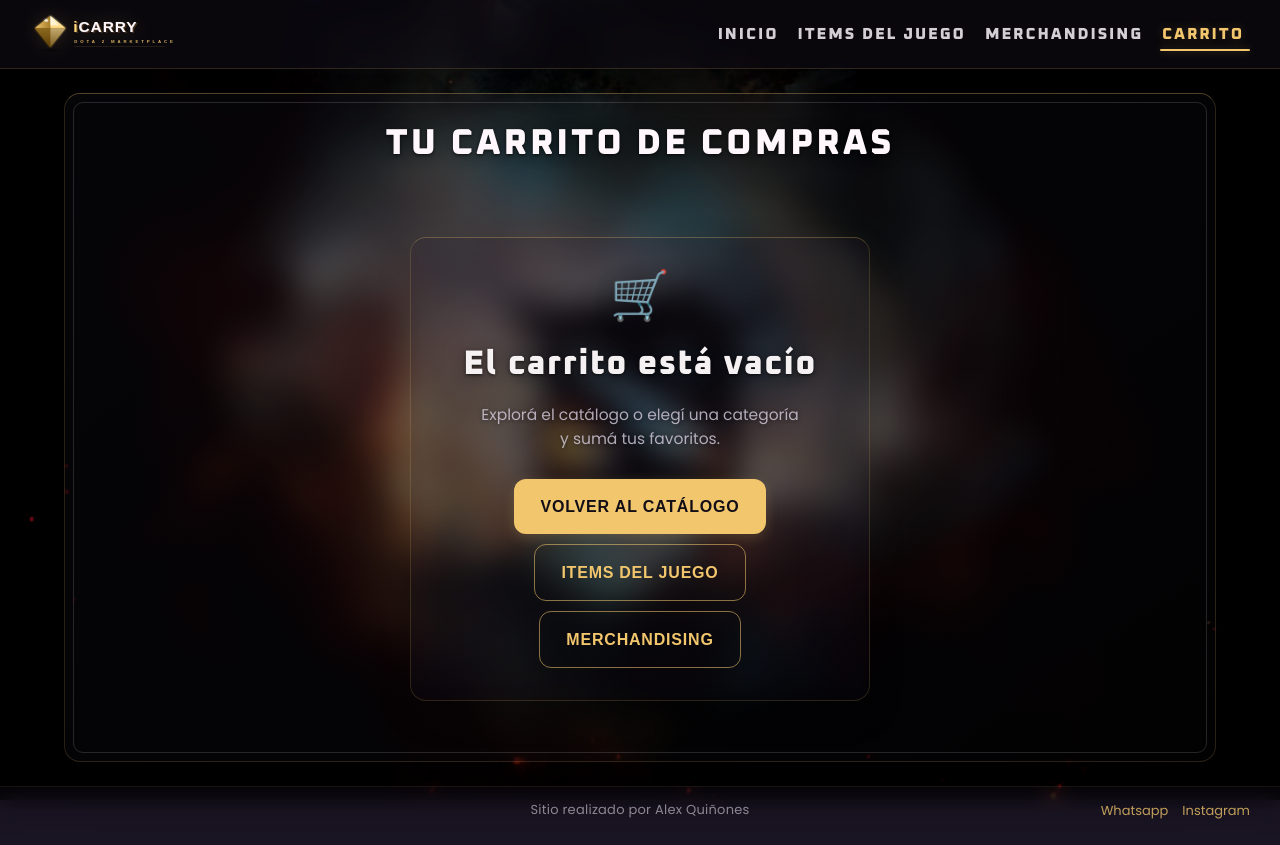
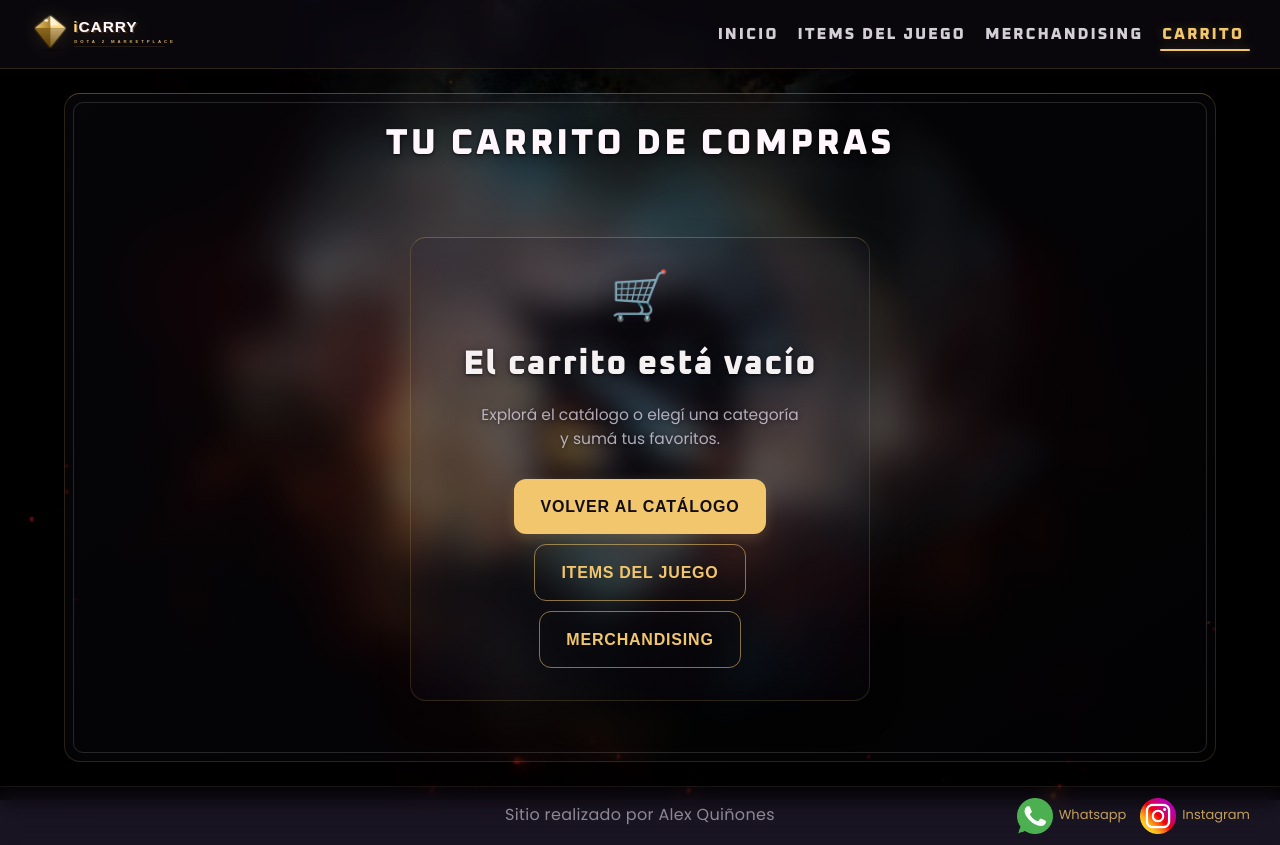
Before and after one commit to alexq2005/Icarry-Reac, a React (Vite) app: page /cart in a window 1280 px wide. Built offline with nearby package versions, Linux system fonts and the light colour scheme; no server answers.

Commit message:
se agregaron los logos de WhatsApp e Instagram en el pie y se agrandó el texto del crédito

```diff
--- a/src/components/Footer/Footer.css
+++ b/src/components/Footer/Footer.css
@@ -18,7 +18,7 @@ footer p {
   grid-column: 2;
   grid-row: 1;
   color: rgba(227, 219, 232, 0.58);
-  font-size: 1.3rem;
+  font-size: 1.6rem;
   letter-spacing: 0.02em;
 }
 
@@ -58,6 +58,19 @@ footer .nav-list {
   list-style: none;
 }
 
+footer .nav-list li {
+  display: flex;
+  align-items: center;
+  gap: 0.6rem;
+}
+
+/* Logos de las redes, del mismo alto que el texto. */
+footer .nav-list li .social-logo {
+  width: 3.6rem;
+  height: 3.6rem;
+  object-fit: contain;
+}
+
 footer .nav-list li .social-name {
   color: rgba(242, 198, 109, 0.78);
   font-size: 1.3rem;
--- a/src/components/Footer/Footer.jsx
+++ b/src/components/Footer/Footer.jsx
@@ -1,22 +1,28 @@
 /* En el pie de página muestro el crédito del sitio y las redes sociales. */
 
 import "./Footer.css";
+import whatsappLogo from "../../assets/whatsapp.png";
+import instagramLogo from "../../assets/instagram.png";
 
 export const Footer = () => {
   /* Guardo los nombres que voy a mostrar en el pie. */
-  const socialLinks = ["Whatsapp", "Instagram"];
+  const socialLinks = [
+    { name: "Whatsapp", logo: whatsappLogo },
+    { name: "Instagram", logo: instagramLogo },
+  ];
 
   return (
     <footer>
       {/* Muestro quién realizó el sitio. */}
       <p>Sitio realizado por Alex Quiñones</p>
 
-      {/* Muestro los nombres de las redes sociales. */}
+      {/* Muestro el logo y el nombre de cada red social. */}
       <nav aria-label="Redes sociales">
         <ul className="nav-list">
-          {socialLinks.map((socialName) => (
-            <li key={socialName}>
-              <span className="social-name">{socialName}</span>
+          {socialLinks.map((social) => (
+            <li key={social.name}>
+              <img className="social-logo" src={social.logo} alt="" />
+              <span className="social-name">{social.name}</span>
             </li>
           ))}
         </ul>
```
Also changed, not shown: src/assets/instagram.png (added), src/assets/whatsapp.png (added).
